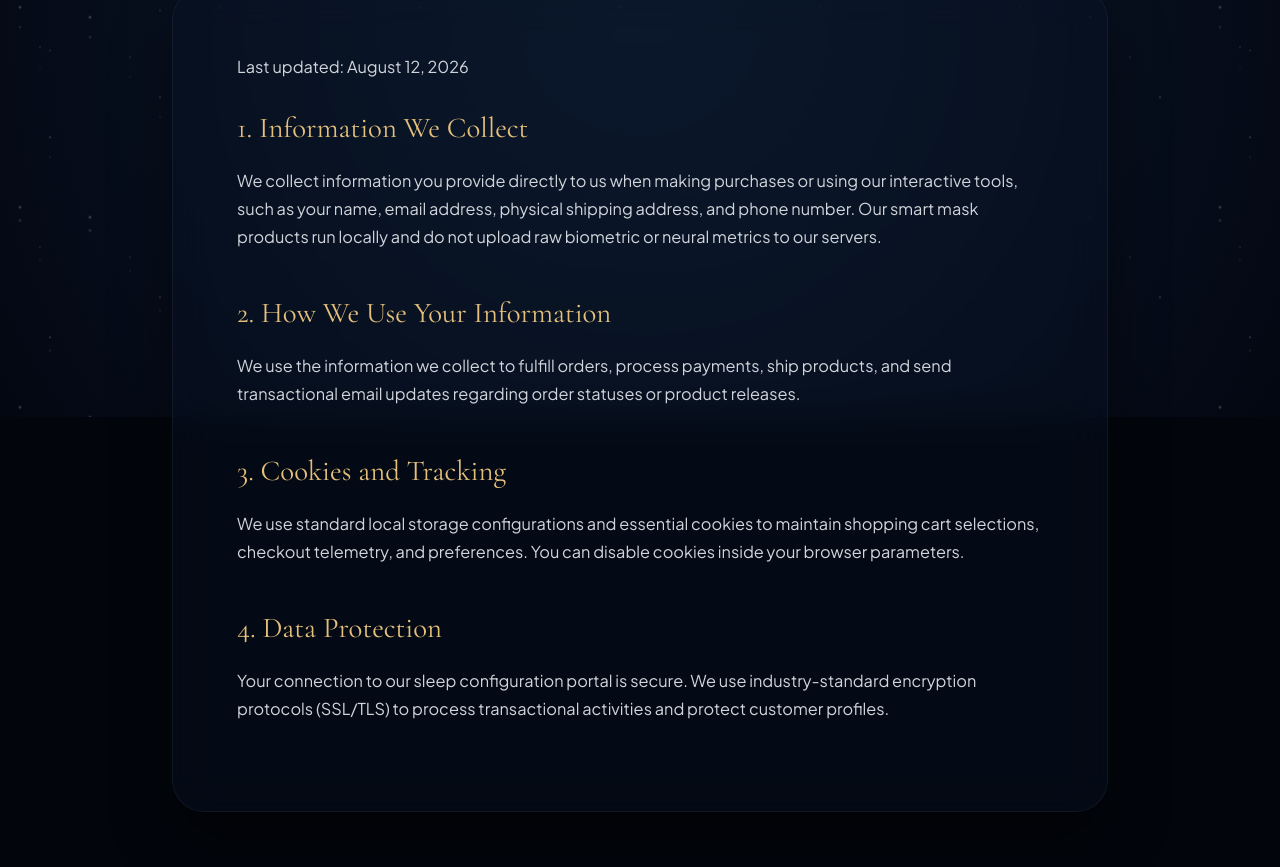
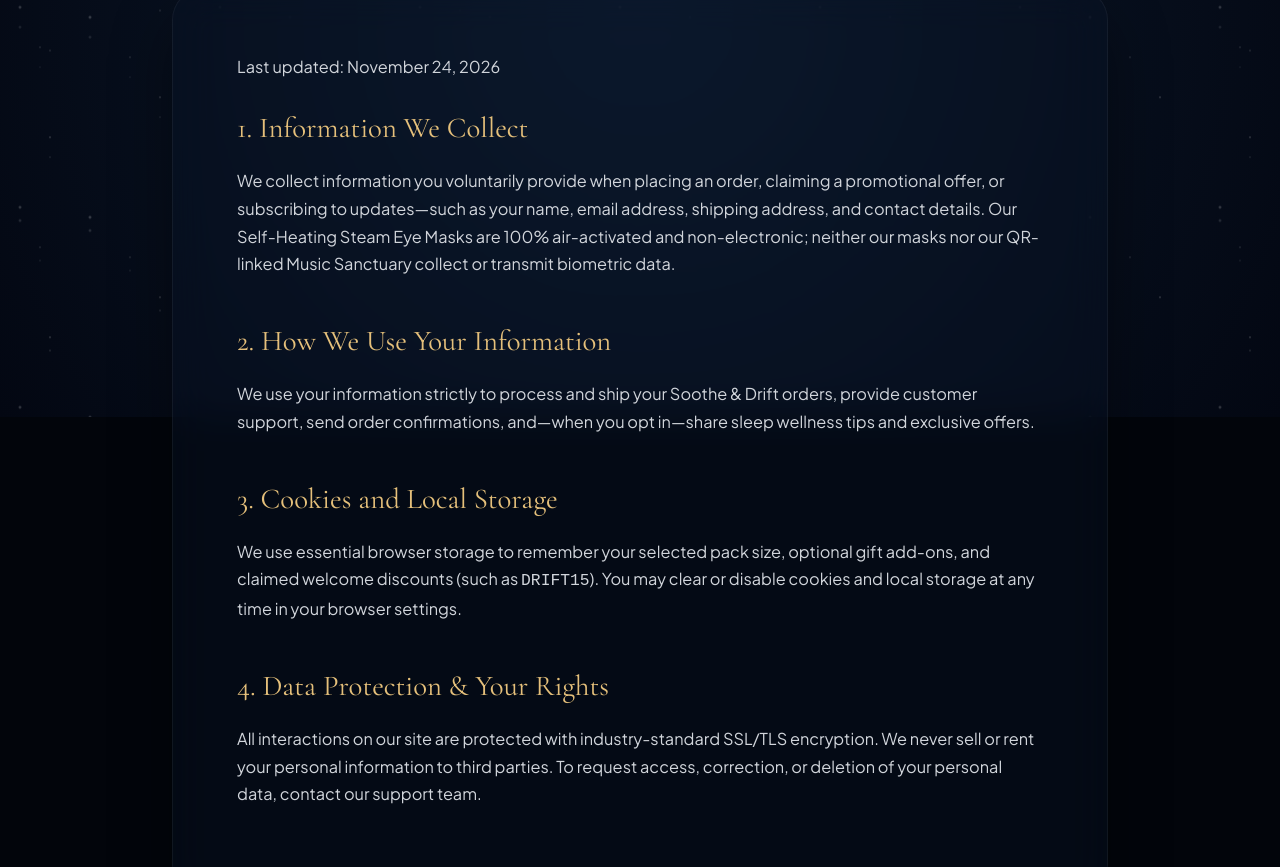
Before and after one commit to sai9ram/Sootheanddrift, a plain HTML site: page privacy.html in a window 1280 px wide. Shown: the part 383-1250 px from the top of the page. Drawn offline with nearby package versions, Linux system fonts and the light colour scheme.

Commit message:
Update Privacy Policy and Terms of Service for Steam Eye Mask

```diff
--- a/privacy.html
+++ b/privacy.html
@@ -817,19 +817,19 @@
         </div>
 
         <div class="legal-card-glass">
-          <p>Last updated: August 12, 2026</p>
+          <p>Last updated: November 24, 2026</p>
 
           <h2>1. Information We Collect</h2>
-          <p>We collect information you provide directly to us when making purchases or using our interactive tools, such as your name, email address, physical shipping address, and phone number. Our smart mask products run locally and do not upload raw biometric or neural metrics to our servers.</p>
+          <p>We collect information you voluntarily provide when placing an order, claiming a promotional offer, or subscribing to updates—such as your name, email address, shipping address, and contact details. Our Self-Heating Steam Eye Masks are 100% air-activated and non-electronic; neither our masks nor our QR-linked Music Sanctuary collect or transmit biometric data.</p>
 
           <h2>2. How We Use Your Information</h2>
-          <p>We use the information we collect to fulfill orders, process payments, ship products, and send transactional email updates regarding order statuses or product releases.</p>
+          <p>We use your information strictly to process and ship your Soothe &amp; Drift orders, provide customer support, send order confirmations, and—when you opt in—share sleep wellness tips and exclusive offers.</p>
 
-          <h2>3. Cookies and Tracking</h2>
-          <p>We use standard local storage configurations and essential cookies to maintain shopping cart selections, checkout telemetry, and preferences. You can disable cookies inside your browser parameters.</p>
+          <h2>3. Cookies and Local Storage</h2>
+          <p>We use essential browser storage to remember your selected pack size, optional gift add-ons, and claimed welcome discounts (such as <code>DRIFT15</code>). You may clear or disable cookies and local storage at any time in your browser settings.</p>
 
-          <h2>4. Data Protection</h2>
-          <p>Your connection to our sleep configuration portal is secure. We use industry-standard encryption protocols (SSL/TLS) to process transactional activities and protect customer profiles.</p>
+          <h2>4. Data Protection &amp; Your Rights</h2>
+          <p>All interactions on our site are protected with industry-standard SSL/TLS encryption. We never sell or rent your personal information to third parties. To request access, correction, or deletion of your personal data, contact our support team.</p>
         </div>
       </div>
     </section>
@@ -862,7 +862,7 @@
       <!-- Column 2: Products -->
       <div class="footer-links">
         <h4>Products</h4>
-        <a href="shop.html">Smart Mask</a>
+        <a href="shop.html">Steam Eye Mask</a>
         <a href="shop.html">Travel Kit</a>
         <a href="music.html">Sleep Library</a>
         <a href="shop.html">Accessories</a>
```
Also changed, not shown: terms.html (+9 -9 lines).
